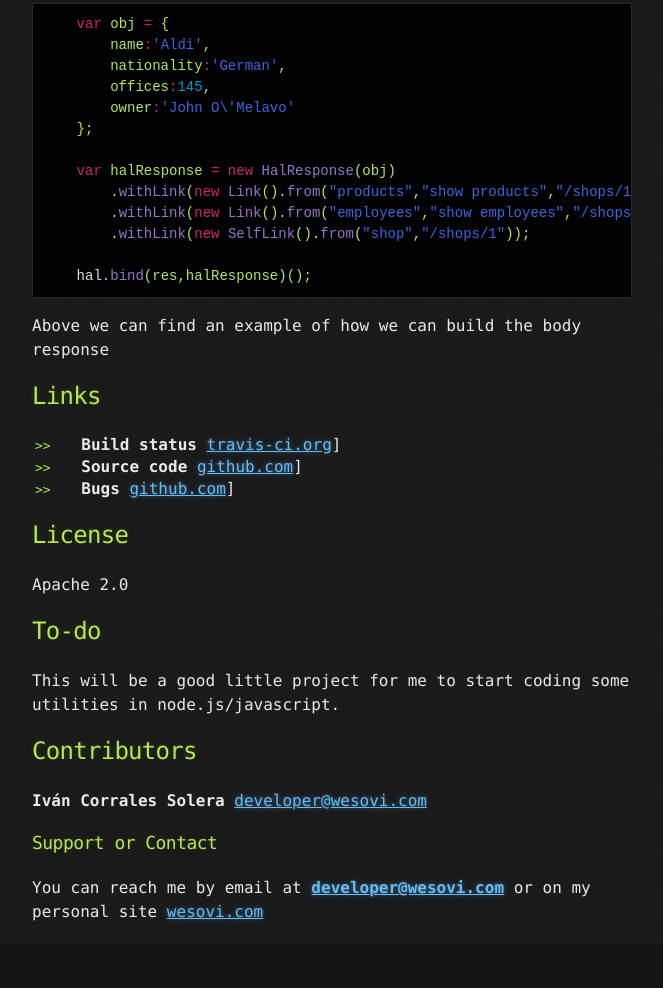
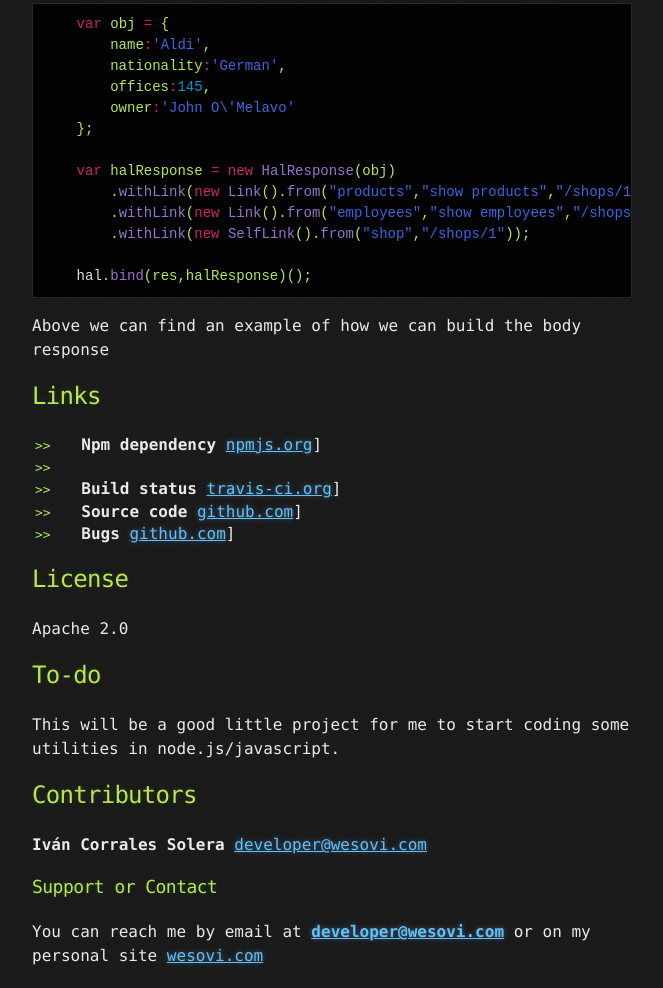
Before and after one commit to wesovi/express-middleware-hal, a plain HTML site: page index.html in a window 1280 px wide. Shown: the part 738-1726 px from the top of the page, without its empty margins (308-971 px from the left). Before the commit the page ends 1682 px from the top, so only its background shows below. Drawn offline with Linux system fonts and the light colour scheme.

Commit message:
feat:adding new link to documentation

```diff
--- a/index.html
+++ b/index.html
@@ -58,6 +58,9 @@
 <a id="links" class="anchor" href="#links" aria-hidden="true"><span aria-hidden="true" class="octicon octicon-link"></span></a>Links</h2>
 
 <ul>
+    <li>
+        <strong>Npm dependency</strong> <a href="https://www.npmjs.com/package/express-middleware-hypermedia">npmjs.org</a>]</li>
+    <li>
 <li>
 <strong>Build status</strong> <a href="https://travis-ci.org/wesovi/express-middleware-hypermedia/builds">travis-ci.org</a>]</li>
 <li>
```
